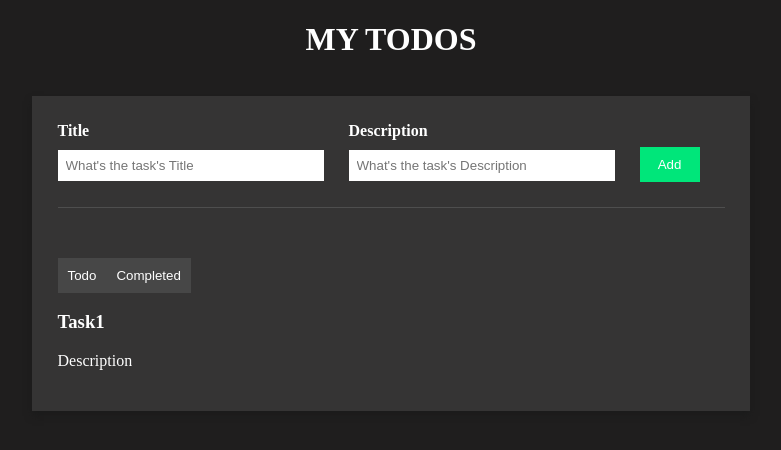
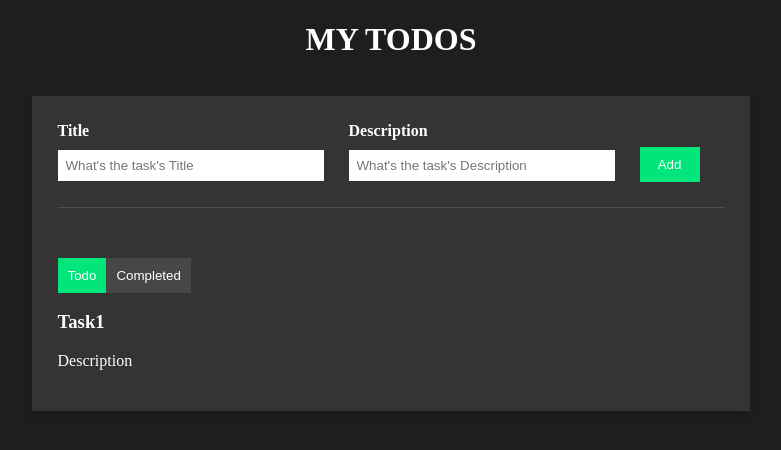
Before and after one commit to G-first-t/React-TODO-list, a React (Vite) app in the folder todo-list/: page / in a window 1280 px wide. Shown: the top 450 px of the page, without its empty margins (249-1030 px from the left). Built offline with nearby package versions, Linux system fonts and the light colour scheme.

Commit message:
adding the "Todo" and "Completed" interchanging

```diff
--- a/todo-list/src/App.jsx
+++ b/todo-list/src/App.jsx
@@ -1,4 +1,7 @@
+import { useState } from "react";
+
 const App=()=>{
+  const [isCompleteScreen,  setIsCompleteScreen]= useState(false)
 return(
   <>
     <div className="App">
@@ -19,8 +22,14 @@ return(
 
              </div>
              <div class="btn-area">
-                    <button className="secondaryBtn">Todo</button>
-                    <button className="secondaryBtn">Completed</button>
+                    <button
+                    className={`secondaryBtn ${isCompleteScreen===false && "active"}`}
+                    onClick={()=>setIsCompleteScreen(false)}
+                    >Todo</button>
+                    <button
+                    className={`secondaryBtn ${isCompleteScreen===true && "active"}`}
+                    onClick={()=>setIsCompleteScreen(true)}
+                    >Completed</button>
              </div>
                <div className="todo-list">
                   <div className="todo-list-item">
--- a/todo-list/src/index.css
+++ b/todo-list/src/index.css
@@ -71,3 +71,6 @@ h1{
     width:fit-content;
     cursor: pointer;
 }
+.active{
+    background-color: rgb(0,230,122);
+}
```
